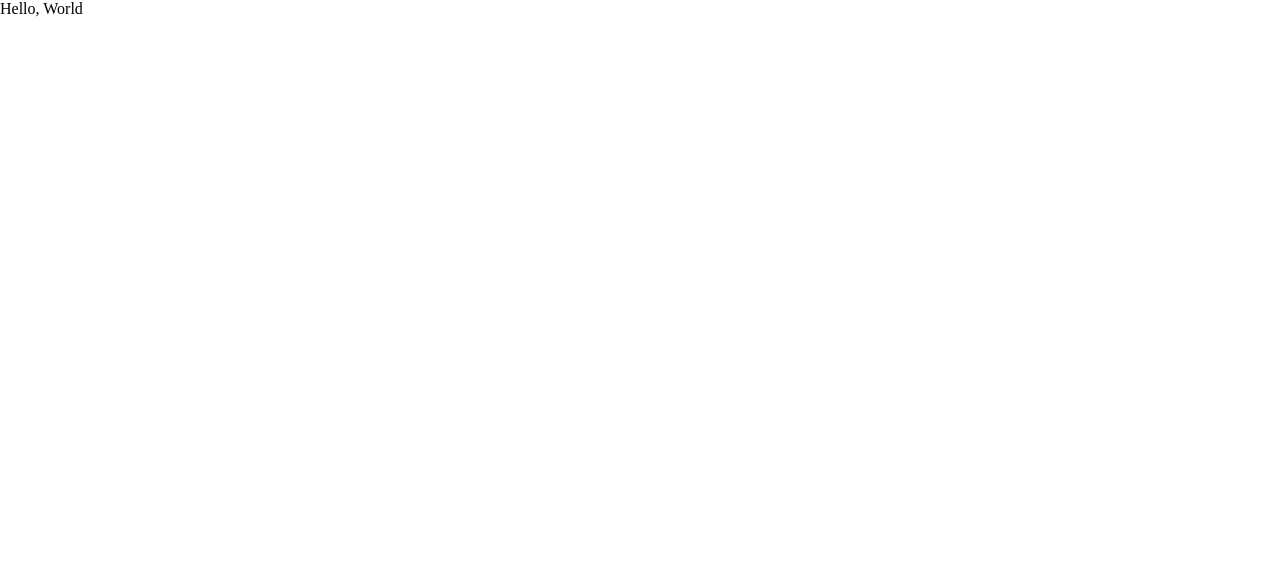
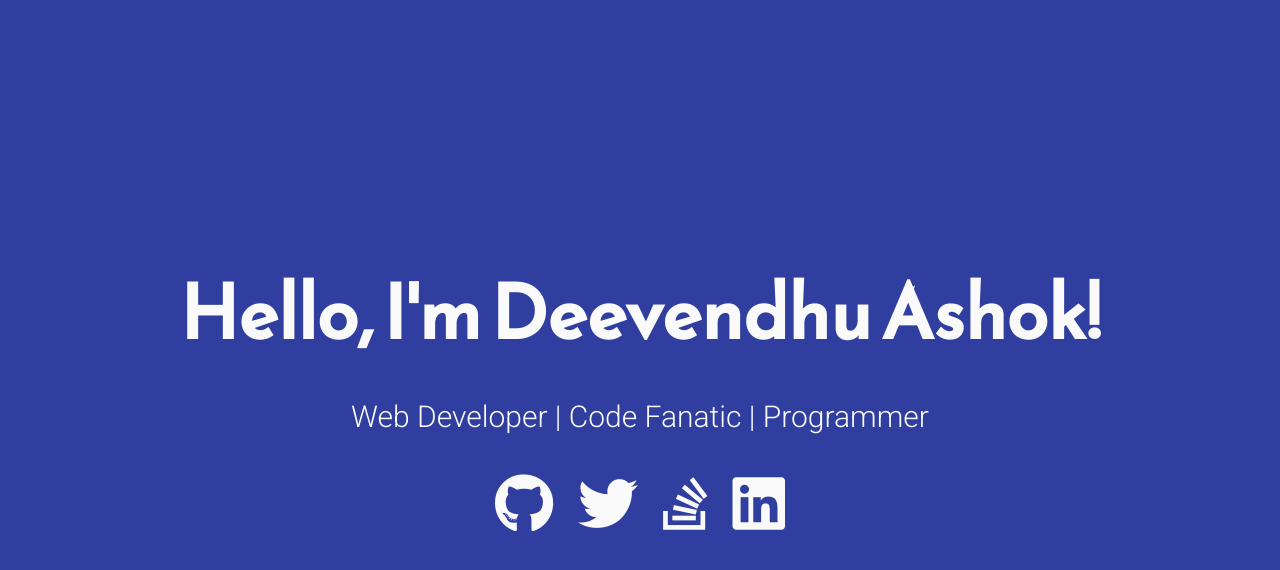
Before and after one commit to deevendhu/deevendhu.github.io, a plain HTML site: page index.html in a window 1280 px wide. Drawn offline with Linux system fonts and the light colour scheme.

Commit message:
Working Page

```diff
--- /dev/null
+++ b/css/reset.css
@@ -0,0 +1,25 @@
+/* Minimal CSS Reset */
+
+html {
+  box-sizing: border-box;
+  font-size: 12px;
+}
+
+*, *:before, *:after {
+  box-sizing: inherit;
+}
+
+body, h1, h2, h3, h4, h5, h6, p, ol, ul {
+  margin: 0;
+  padding: 0;
+  font-weight: normal;
+}
+
+ol, ul {
+  list-style: none;
+}
+
+img {
+  max-width: 100%;
+  height: auto;
+}
--- /dev/null
+++ b/css/styles.css
@@ -0,0 +1,71 @@
+/* Typography */
+
+html {
+	font-family: 'Roboto', sans-serif;
+}
+
+@media (min-width: 576px) {
+	html {
+		font-size: 14px;
+	}
+}
+
+@media (min-width: 768px) {
+	html {
+		font-size: 16px;
+	}
+}
+
+@media (min-width: 992px) {
+	html {
+		font-size: 18px;
+	}
+}
+
+@media (min-width: 1200px) {
+	html {
+		font-size: 20px;
+	}
+}
+
+.icons-social i {
+	font-size: 3em;
+}
+
+/* Custom Styles */
+
+main {
+	display: flex;
+	flex-direction: column;
+	min-height: 100vh;
+	justify-content: center;
+	padding: 0 30px;
+	text-align: center;
+}
+
+main > .intro {
+	font-family: 'Reem Kufi', sans-serif;
+	font-size: 3.75em;
+	font-weight: 600;
+}
+
+main > .tagline {
+	font-size: 1.5rem;
+	margin: 1.5rem 0;
+	font-weight: 100;
+}
+
+.icons-social i {
+	padding: 10px;
+}
+
+.devto {
+	margin-bottom: -0.20rem;
+}
+
+.devto svg {
+	margin-bottom: -0.20rem;
+	margin-left: 0.675rem;;
+	width: 2.65rem;
+	height: 2.65rem;
+}
--- /dev/null
+++ b/css/themes/green-white.css
@@ -0,0 +1,14 @@
+/* Theme */
+
+main {
+	background: #43A047;
+	color: #FAFAFA;
+}
+
+.icons-social a {
+	color: #FAFAFA;
+}
+
+.icons-social a svg path{
+	fill: #FAFAFA;
+}
--- /dev/null
+++ b/css/themes/grey-white.css
@@ -0,0 +1,14 @@
+/* Theme */
+
+main {
+	background: #485564;
+	color: #FAFAFA;
+}
+
+.icons-social a {
+	color: #FAFAFA;
+}
+
+.icons-social a svg path{
+	fill: #FAFAFA;
+}
--- /dev/null
+++ b/css/themes/indigo-white.css
@@ -0,0 +1,14 @@
+/* Theme */
+
+main {
+	background: #303F9F;
+	color: #FAFAFA;
+}
+
+.icons-social a {
+	color: #FAFAFA;
+}
+
+.icons-social a svg path{
+	fill: #FAFAFA;
+}
--- /dev/null
+++ b/css/themes/red-white.css
@@ -0,0 +1,14 @@
+/* Theme */
+
+main {
+	background: #AF3D4E;
+	color: #FAFAFA;
+}
+
+.icons-social a {
+	color: #FAFAFA;
+}
+
+.icons-social a svg path{
+	fill: #FAFAFA;
+}
--- /dev/null
+++ b/css/themes/white-blue.css
@@ -0,0 +1,14 @@
+/* Theme */
+
+main {
+	background: #FAFAFA;
+	color: #0277BD;
+}
+
+.icons-social a {
+	color: #0277BD;
+}
+
+.icons-social a svg path{
+	fill: #0277BD;
+}
--- /dev/null
+++ b/css/themes/white-grey.css
@@ -0,0 +1,14 @@
+/* Theme */
+
+main {
+	background: #EDEDED;
+	color: #4B5658;
+}
+
+.icons-social a {
+	color: #4B5658;
+}
+
+.icons-social a svg path{
+	fill: #4B5658;
+}
--- /dev/null
+++ b/css/themes/white-indigo.css
@@ -0,0 +1,14 @@
+/* Theme */
+
+main {
+	background: #E8EAF6;
+	color: #303F9F;
+}
+
+.icons-social a {
+	color: #303F9F;
+}
+
+.icons-social a svg path{
+	fill: #303F9F;
+}
--- /dev/null
+++ b/css/themes/white-red.css
@@ -0,0 +1,14 @@
+/* Theme */
+
+main {
+	background: #EDEDED;
+	color: #AF3D4E;
+}
+
+.icons-social a {
+	color: #AF3D4E;
+}
+
+.icons-social a svg path{
+	fill: #AF3D4E;
+}
--- /dev/null
+++ b/css/themes/yellow-black.css
@@ -0,0 +1,14 @@
+/* Theme */
+
+main {
+	background: #FFEB3B;
+	color: #1E1E1E;
+}
+
+.icons-social a {
+	color: #1E1E1E;
+}
+
+.icons-social a svg path{
+	fill: #1E1E1E;
+}
--- a/index.html
+++ b/index.html
@@ -1,29 +1,40 @@
 <!DOCTYPE html>
 <html>
-<head><title>About</title>
-<style>
-html, body {margin: 0; height: 100%}
+<head>
+	<meta charset="utf-8">
+	<meta http-equiv="X-UA-Compatible" content="IE=edge">
+	<meta name="viewport" content="width=device-width, initial-scale=1.0">
 
-.mainDiv {
-	height: 100%;
-	/*//background-color: yellow;
-	//border: 1px solid red;*/
-}
+	<title>Deevendhu Ashok</title>
 
-.nextDiv {background-color: cyan; height: 30%;}
+	<link rel="icon" href="favicon.ico" type="image/png" />
 
-#bio {font-family: calibri;
-      font-size: 30px;
-      width: 70%;
-      margin: auto;
-      }
-
-
-</style>
+	<link href="https://fonts.googleapis.com/css?family=Reem+Kufi|Roboto:300" rel="stylesheet">
+	<link href="https://use.fontawesome.com/releases/v5.0.8/css/all.css" rel="stylesheet">
+	<link rel="stylesheet" href="css/reset.css">
+	<link rel="stylesheet" href="css/styles.css">
+	<link rel="stylesheet" href="css/themes/indigo-white.css">
+	<!-- <link rel="stylesheet" href="css/themes/green-white.css"> -->
+	<!-- <link rel="stylesheet" href="css/themes/red-white.css"> -->
+	<!-- <link rel="stylesheet" href="css/themes/grey-white.css"> -->
+	<!-- <link rel="stylesheet" href="css/themes/white-indigo.css"> -->
+	<!-- <link rel="stylesheet" href="css/themes/white-blue.css"> -->
+	<!-- <link rel="stylesheet" href="css/themes/white-grey.css"> -->
+	<!-- <link rel="stylesheet" href="css/themes/white-red.css"> -->
+	<!-- <link rel="stylesheet" href="css/themes/yellow-black.css"> -->
 </head>
 <body>
+	<main>
+		<div class="intro">Hello, I'm Deevendhu Ashok!</div>
+		<div class="tagline">Web Developer | Code Fanatic | Programmer</div>
+		<!-- Find your icons from here - https://fontawesome.com/icons?d=gallery&s=brands -->
+		<div class="icons-social">
+			<a target="_blank" href="https://github.com/deevendhu"><i class="fab fa-github"></i></a>
+			<a target="_blank" href="#"><i class="fab fa-twitter"></i></a>
+			<a target="_blank" href="#"><i class="fab fa-stack-overflow"></i></a>
+			<a target="_blank" href="#"><i class="fab fa-linkedin"></i></a>
 
-	Hello, World
-
+    </div>
+	</main>
 </body>
 </html>
```
